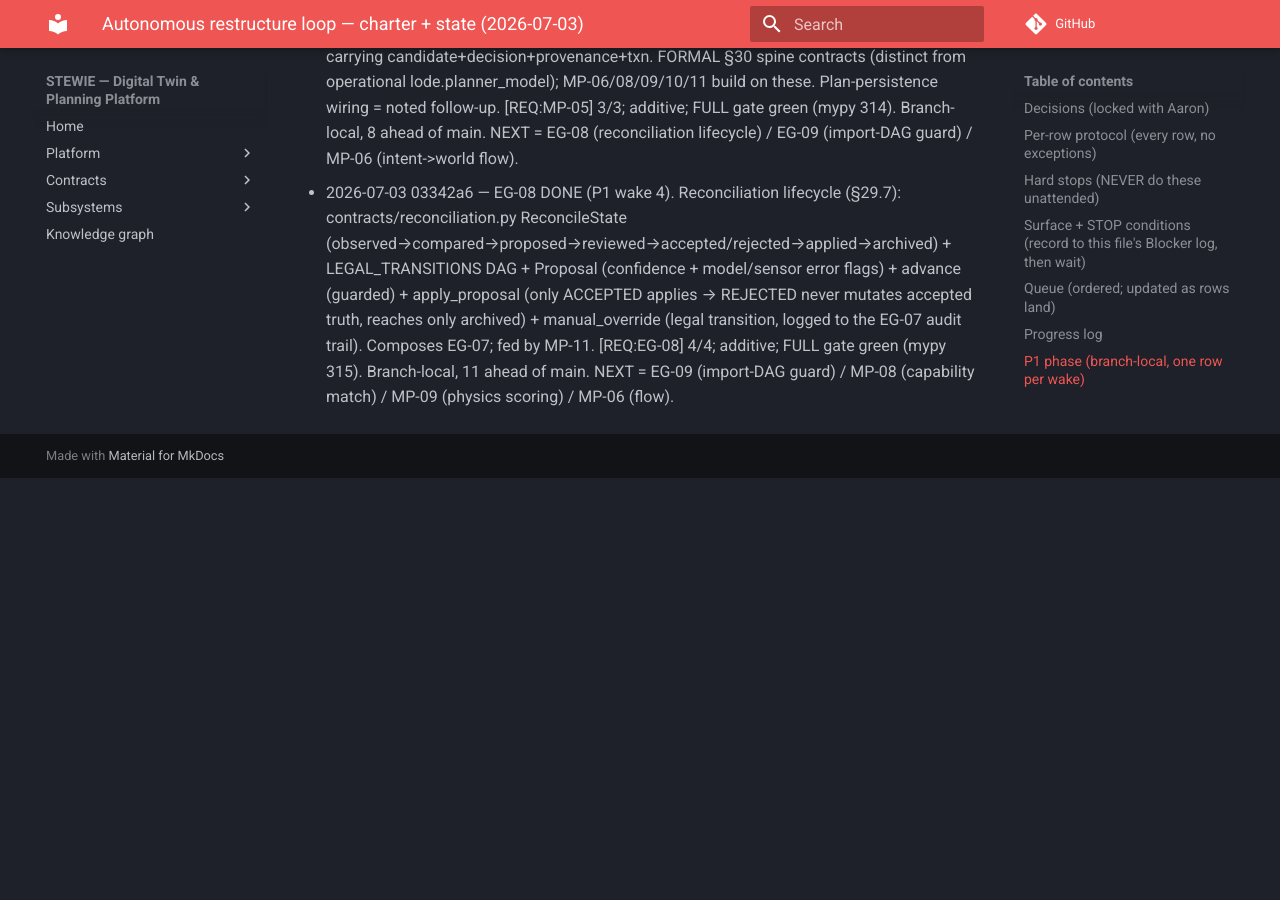
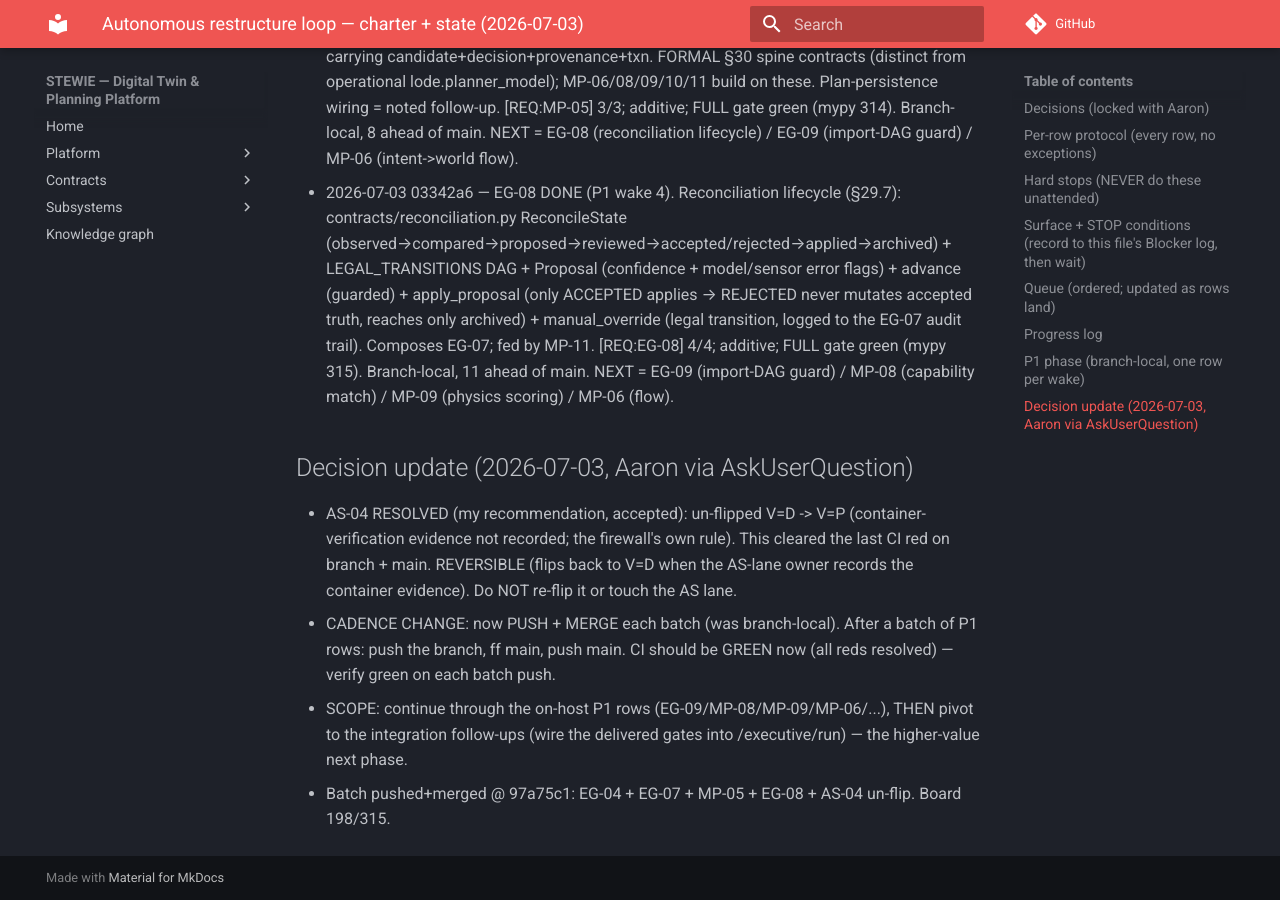
Before and after one commit to stewie-sw/stewie, an MkDocs documentation site: the page built from docs/autonomous_loop_charter_2026-07-03.md, in a window 1280 px wide and 900 px high, scrolled down 5455 px. Built offline with MkDocs 1.6.1 and Material for MkDocs 9.7.7, drawn with Linux system fonts in a browser that asks for light colours; comment, search, counter and statistics services are not loaded; before the commit the page ends 5933 px from its top, so only the background shows below that.

Commit message:
chore(loop): charter — AS-04 resolved (un-flip to P), push+merge cadence, batch @ 97a75c1

```diff
--- a/docs/autonomous_loop_charter_2026-07-03.md
+++ b/docs/autonomous_loop_charter_2026-07-03.md
@@ -171,3 +171,13 @@ and stop scheduling (wait for Aaron).
   logged to the EG-07 audit trail). Composes EG-07; fed by MP-11. [REQ:EG-08] 4/4; additive; FULL gate green
   (mypy 315). Branch-local, 11 ahead of main. NEXT = EG-09 (import-DAG guard) / MP-08 (capability match) /
   MP-09 (physics scoring) / MP-06 (flow).
+
+## Decision update (2026-07-03, Aaron via AskUserQuestion)
+- AS-04 RESOLVED (my recommendation, accepted): un-flipped V=D -> V=P (container-verification evidence not
+  recorded; the firewall's own rule). This cleared the last CI red on branch + main. REVERSIBLE (flips back to
+  V=D when the AS-lane owner records the container evidence). Do NOT re-flip it or touch the AS lane.
+- CADENCE CHANGE: now PUSH + MERGE each batch (was branch-local). After a batch of P1 rows: push the branch,
+  ff main, push main. CI should be GREEN now (all reds resolved) — verify green on each batch push.
+- SCOPE: continue through the on-host P1 rows (EG-09/MP-08/MP-09/MP-06/...), THEN pivot to the integration
+  follow-ups (wire the delivered gates into /executive/run) — the higher-value next phase.
+- Batch pushed+merged @ 97a75c1: EG-04 + EG-07 + MP-05 + EG-08 + AS-04 un-flip. Board 198/315.
```
